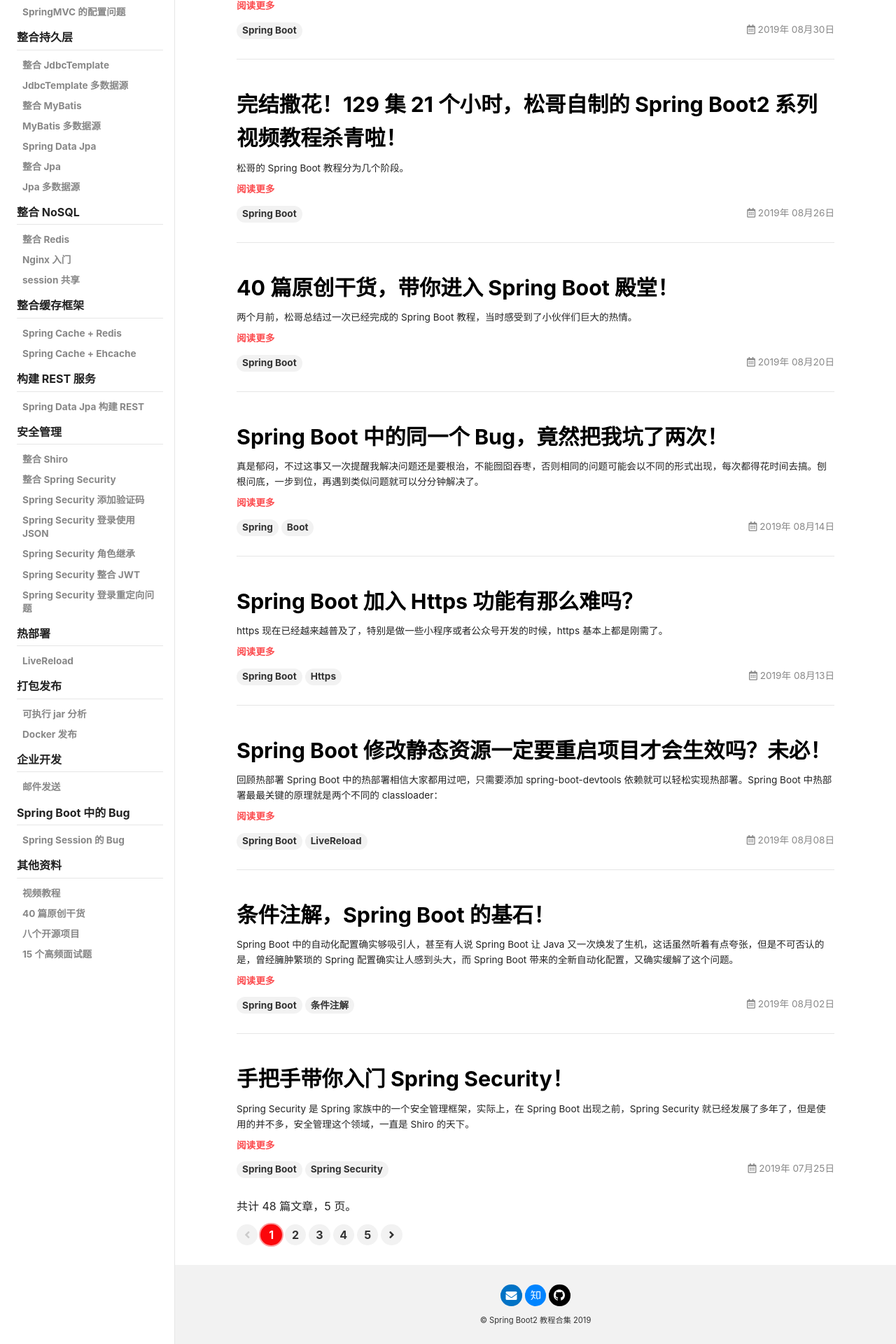
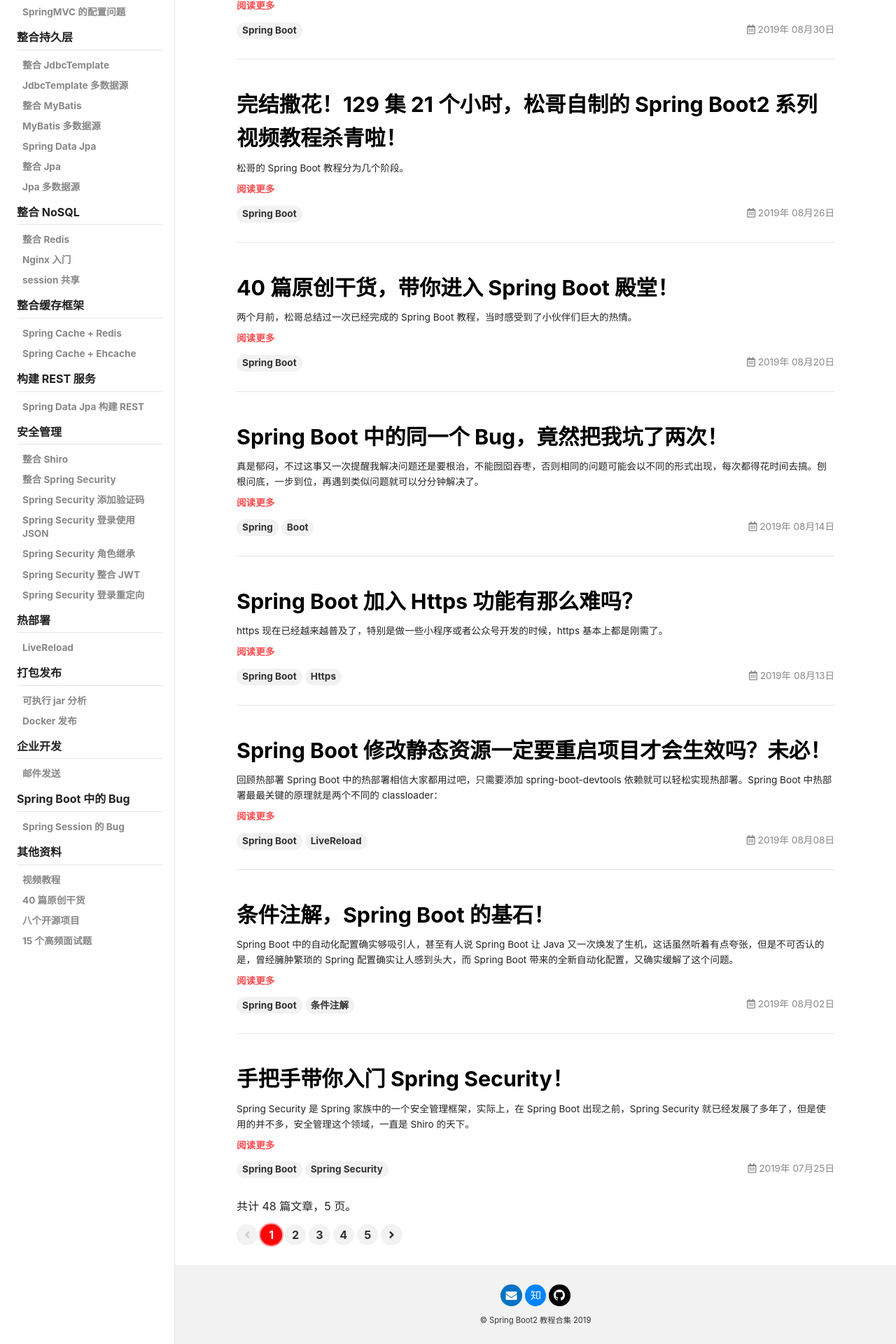
Before and after one commit to allisjava/allisjava.github.io, a Jekyll site: the page built from index.html, in a window 1280 px wide. Shown: the part 694-2614 px from the top of the page at 70% size. Built offline with Jekyll 4.4.1, drawn with Linux system fonts in a browser that asks for light colours; nearby versions of some CDN libraries; the list of posts is cut into pages by our own code; comment, search, counter and statistics services are not loaded.

Commit message:
Update navigation.yml

```diff
--- a/_data/navigation.yml
+++ b/_data/navigation.yml
@@ -126,7 +126,7 @@ docs-zh:
         url:    http://springboot.javaboy.org/2019/0613/springsecurity-role
       - title:  Spring Security 整合 JWT
         url:    http://springboot.javaboy.org/2019/0408/springboot-jwt
-      - title:  Spring Security 登录重定向问题
+      - title:  Spring Security 登录重定向
         url:    http://springboot.javaboy.org/2019/1016/springsecurity-login-json
   - title:      热部署
     children:
```
